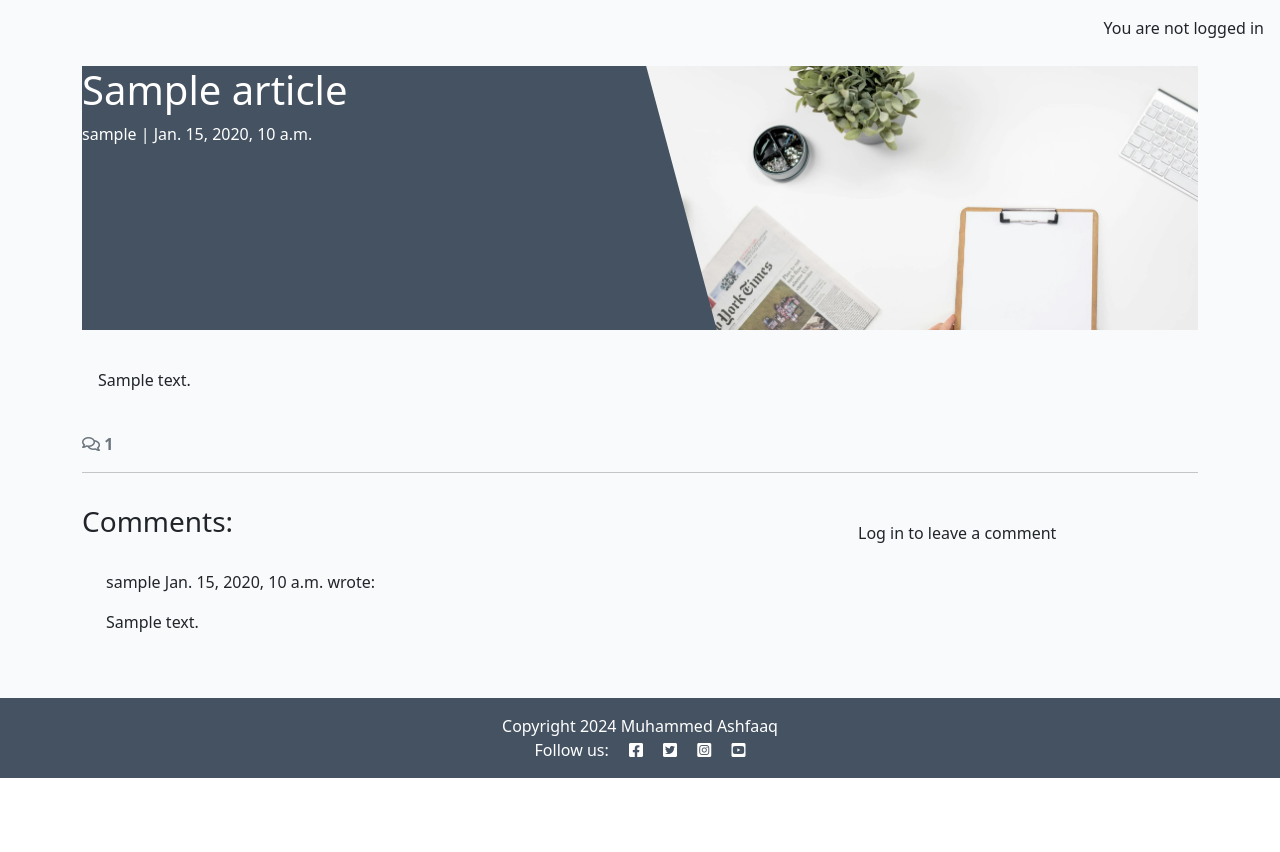
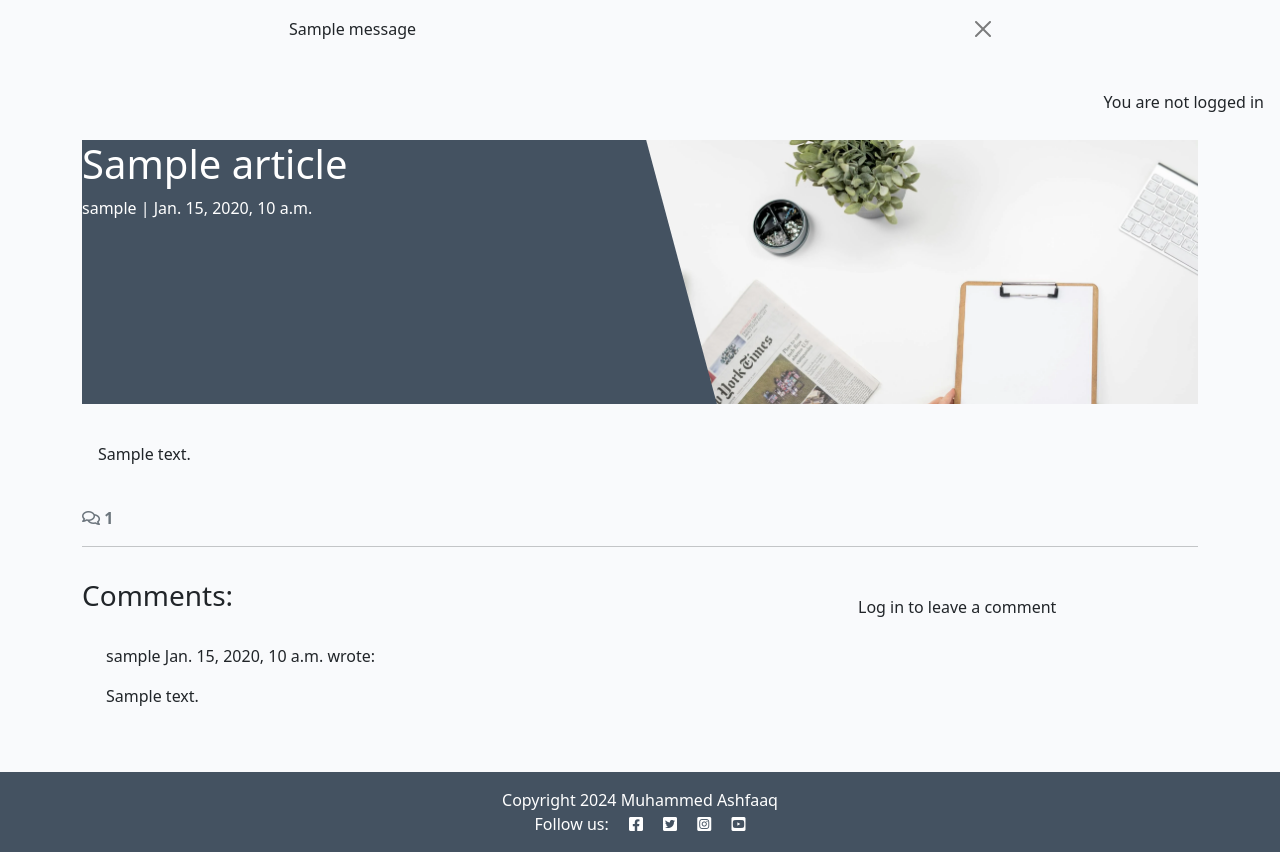
Before and after one commit to md-ash-dot/newstok, a Django app: a page that uses templates/base.html in a window 1280 px wide. Shown: the part 60-912 px from the top of the page. Before the commit the page ends 838 px from the top, so only its background shows below. Run offline with Django 4.2, Linux system fonts and the light colour scheme; tables that the repository leaves empty hold one stand-in row (values such as "Sample post"); one stand-in notice (Sample message) is shown; parts of the project's set-up code (start-up, migrations or seed data) failed here and were passed over; some libraries are stand-ins or nearby versions.

Commit message:
Add comment success message

```diff
--- a/news/views.py
+++ b/news/views.py
@@ -1,5 +1,6 @@
 from django.shortcuts import render, get_object_or_404
 from django.views import generic
+from django.contrib import messages
 from .models import Article
 from .forms import CommentForm
 
@@ -38,6 +39,10 @@ def article_detail(request, slug):
             comment.author = request.user
             comment.article = article
             comment.save()
+            messages.add_message(
+                request, messages.SUCCESS,
+                'Comment submitted and awaiting approval'
+            )
 
     comment_form = CommentForm()
 
--- a/templates/base.html
+++ b/templates/base.html
@@ -71,7 +71,21 @@
             </div>
         </div>
     </nav>
-
+    <!-- displaying Django messages -->
+    <div class="container">
+        <div class="row">
+        <div class="col-md-8 offset-md-2">
+            {% for message in messages %}
+            <div class="alert {{ message.tags }} alert-dismissible
+            fade show" id="msg" role="alert">
+            {{ message | safe }}
+            <button type="button" class="btn-close"
+                data-bs-dismiss="alert" aria-label="Close"></button>
+            </div>
+            {% endfor %}
+        </div>
+        </div>
+    </div>
     <main class="flex-shrink-0 main-bg">
         {% if user.is_authenticated %}
         <p class="text-end m-3">You are logged in as {{ user }}</p>
```
